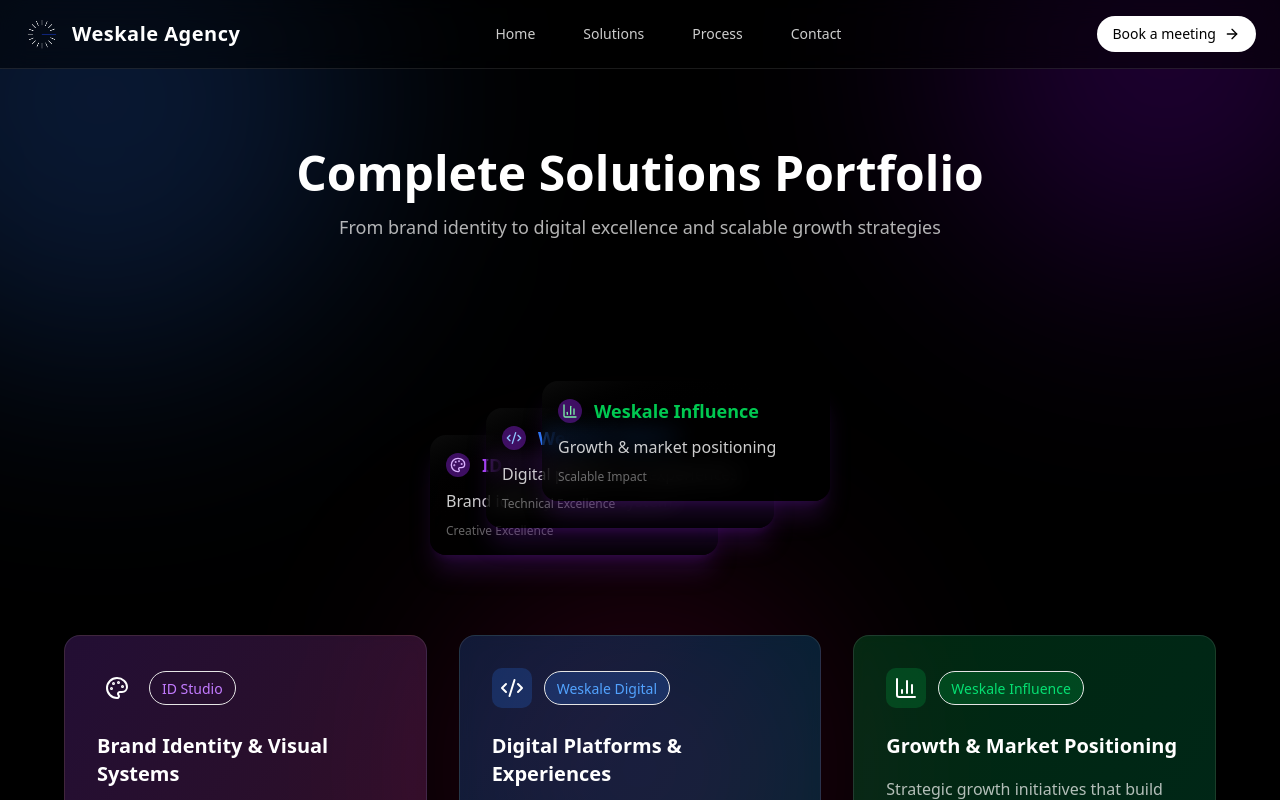
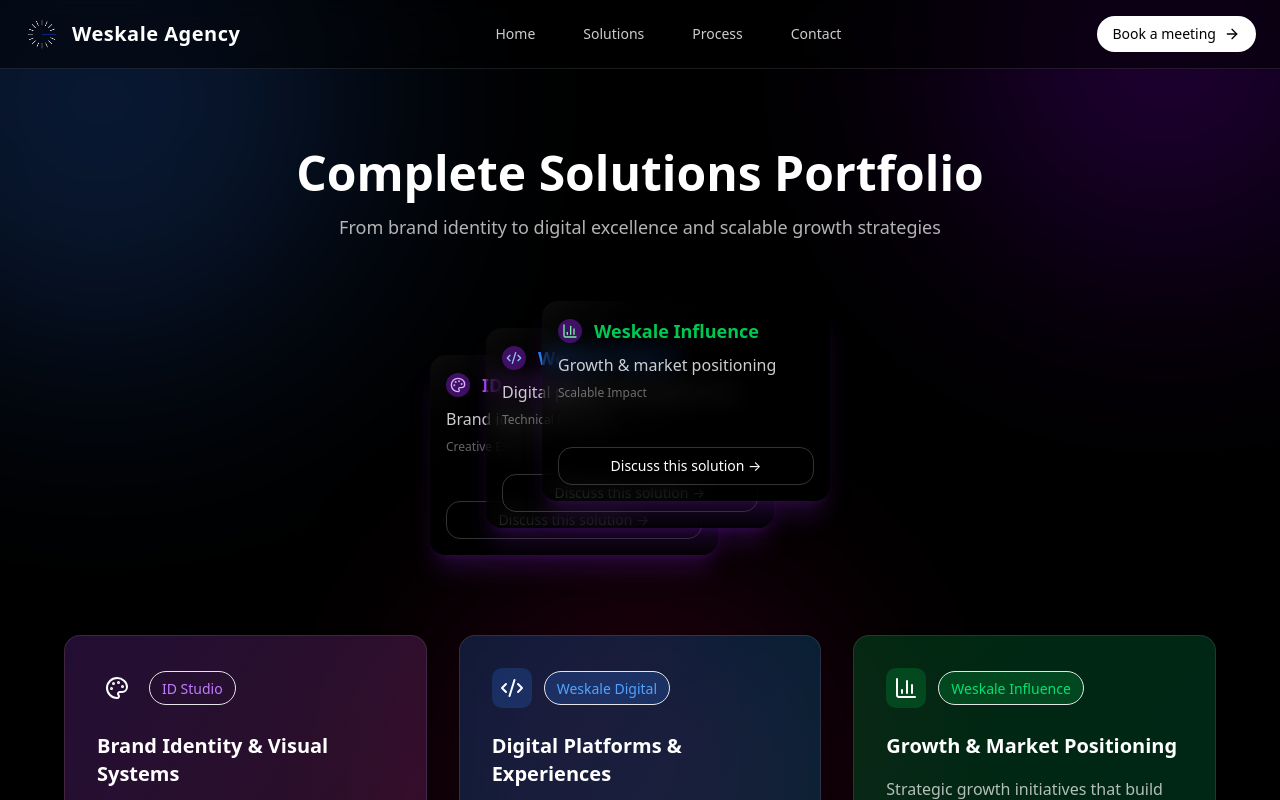
Before and after one commit to LeOuazz/Weskale, a Next.js app: page /solutions in a window 1280 px wide. Shown: the top 800 px of the page. Built offline with nearby package versions, Linux system fonts and the light colour scheme.

Commit message:
Update display-cards.tsx

```diff
--- a/src/app/component/display-cards.tsx
+++ b/src/app/component/display-cards.tsx
@@ -1,21 +1,18 @@
 "use client";
 
-"use client";
 import React, { useState } from "react";
 import { motion, AnimatePresence } from "framer-motion";
-import { cn } from "@/lib/utils"; // assuming you use your util for cn()
+import { cn } from "@/lib/utils"; // utilitaire className
 import { Sparkles } from "lucide-react";
 
 interface DisplayCardProps {
-  className?: string;
+  color?: keyof typeof colorVariants;
   icon?: React.ReactNode;
   title?: string;
+  titleClassName?: string;
   description?: string;
   date?: string;
-  iconClassName?: string;
-  titleClassName?: string;
   details?: string;
-  color?: "purple" | "blue" | "green";
 }
 
 interface DisplayCardsProps {
@@ -46,17 +43,16 @@ const colorVariants = {
 export default function DisplayCards({ cards }: DisplayCardsProps) {
   const [openIdx, setOpenIdx] = useState<number | null>(null);
 
-  // Spacing for "stacked" cards on desktop
+  // positions desktop
   const desktopPositions = [
     "left-0 bottom-0 z-10",
     "left-14 bottom-8 z-20",
     "left-28 bottom-16 z-30",
   ];
 
-  // Responsive: show vertical on mobile
   return (
     <div className="relative w-full flex items-end justify-center min-h-[250px] md:min-h-[250px] max-w-2xl mx-auto select-none">
-        {/* Mobile: vertical stack */}
+      {/* Mobile */}
       <div className="flex flex-col gap-6 md:hidden w-full">
         {cards?.map((card, idx) => {
           const color = card.color ?? "purple";
@@ -64,7 +60,7 @@ export default function DisplayCards({ cards }: DisplayCardsProps) {
             <motion.div
               key={idx}
               className={cn(
-                        "relative w-full rounded-2xl border-2 border-white/10 bg-black/80 backdrop-blur-lg shadow-lg cursor-pointer px-5 py-6 transition-all duration-300",
+                "relative w-full rounded-2xl border-2 border-white/10 bg-black/80 backdrop-blur-lg shadow-lg cursor-pointer px-5 py-6 transition-all duration-300 flex flex-col",
                 colorVariants[color].shadow,
                 openIdx === idx ? `ring-2 ${colorVariants[color].ring}` : "",
                 openIdx === idx ? "z-40 scale-105" : "hover:scale-102"
@@ -79,7 +75,8 @@ export default function DisplayCards({ cards }: DisplayCardsProps) {
           );
         })}
       </div>
-        {/* Desktop: layered cards */}
+
+      {/* Desktop */}
       <div className="hidden md:block relative w-[420px] min-h-[240px]">
         {cards?.map((card, idx) => {
           const color = card.color ?? "purple";
@@ -87,11 +84,15 @@ export default function DisplayCards({ cards }: DisplayCardsProps) {
             <motion.div
               key={idx}
               className={cn(
-                        "absolute transition-all duration-500 ease-[cubic-bezier(.22,1,.36,1)] w-[18rem] shadow-xl rounded-2xl cursor-pointer",
+                "absolute transition-all duration-500 ease-[cubic-bezier(.22,1,.36,1)] w-[18rem] shadow-xl rounded-2xl cursor-pointer flex flex-col",
                 colorVariants[color].shadow,
                 desktopPositions[idx],
-                        openIdx === idx ? `ring-2 ${colorVariants[color].ring} z-40 scale-105` : "hover:scale-102",
-                        openIdx !== null && openIdx !== idx ? "blur-[2px] grayscale-[60%] opacity-70 z-0" : ""
+                openIdx === idx
+                  ? `ring-2 ${colorVariants[color].ring} z-40 scale-105`
+                  : "hover:scale-102",
+                openIdx !== null && openIdx !== idx
+                  ? "blur-[2px] grayscale-[60%] opacity-70 z-0"
+                  : ""
               )}
               style={{
                 left: `${idx * 3.5}rem`,
@@ -115,7 +116,6 @@ export default function DisplayCards({ cards }: DisplayCardsProps) {
   );
 }
 
-// Card Content (for re-use)
 function CardContent({
   card,
   open,
@@ -125,20 +125,39 @@ function CardContent({
 }) {
   const color = card.color ?? "purple";
   return (
-      <div className="relative flex flex-col justify-between w-full rounded-2xl px-4 py-4 min-h-[120px] bg-gradient-to-br from-white/5 via-black/70 to-black/80 backdrop-blur-md transition">
+    <div className="relative flex flex-col justify-between w-full rounded-2xl px-4 py-4 min-h-[200px] bg-gradient-to-br from-white/5 via-black/70 to-black/80 backdrop-blur-md transition">
+      {/* Header */}
       <div className="flex items-center gap-3 mb-2">
-        <span className={cn(
-            "inline-block rounded-full p-1",
-            colorVariants[color].bg
-        )}>
+        <span className={cn("inline-block rounded-full p-1", colorVariants[color].bg)}>
           {card.icon ?? <Sparkles className="size-5 text-blue-200" />}
         </span>
-          <span className={cn("font-semibold text-lg", colorVariants[color].text, card.titleClassName)}>
+        <span
+          className={cn(
+            "font-semibold text-lg",
+            colorVariants[color].text,
+            card.titleClassName
+          )}
+        >
           {card.title ?? "Featured"}
         </span>
       </div>
-        <div className="text-base font-medium text-white/80">{card.description ?? "Discover amazing content"}</div>
-        <div className="mt-2 text-xs text-white/40">{card.date ?? "Just now"}</div>
+
+      {/* Description */}
+      <div className="text-base font-medium text-white/80">
+        {card.description ?? "Discover amazing content"}
+      </div>
+
+      {/* Date */}
+      <div className="mt-2 text-xs text-white/40">
+        {card.date ?? "Just now"}
+      </div>
+
+      {/* Bouton aligné en bas */}
+      <button className="mt-auto rounded-xl border border-white/20 px-4 py-2 text-sm text-white hover:bg-white/10 transition">
+        Discuss this solution →
+      </button>
+
+      {/* Details (expand) */}
       <AnimatePresence>
         {open && (
           <motion.div
@@ -152,7 +171,8 @@ function CardContent({
             )}
           >
             <div className="text-sm">
-                  {card.details ?? "Lorem ipsum dolor sit amet, consectetur adipiscing elit. Sed non risus."}
+              {card.details ??
+                "Lorem ipsum dolor sit amet, consectetur adipiscing elit. Sed non risus."}
             </div>
           </motion.div>
         )}
```
Lines whose indentation alone changed are shown as unchanged.
